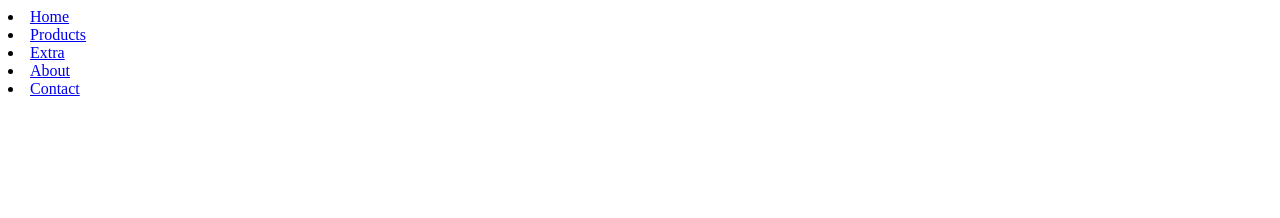
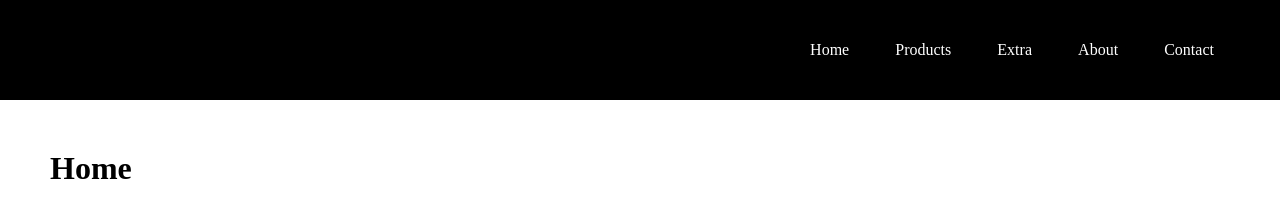
Before and after one commit to fralcala/N315-Homework-three, a website with bundled scripts: page index.html in a window 1280 px wide. Built offline with nearby package versions, Linux system fonts and the light colour scheme; a script that the page names is missing.

Commit message:
styled nav and edited app and model.js to inject views on page

```diff
--- a/app/app.js
+++ b/app/app.js
@@ -0,0 +1,19 @@
+import { changePage } from "../model/model.js";
+
+// This function is used to grab the hashtag and load the correct page
+function route() {
+  let hashtag = window.location.hash;
+  let pageID = hashtag.replace("#", "");
+  console.log("route ", pageID);
+  changePage(pageID);
+}
+
+// This function adds the url listener to the window
+function initSite() {
+  $(window).on("hashchange", route);
+  route();
+}
+
+$(document).ready(function () {
+  initSite();
+});
--- a/index.html
+++ b/index.html
@@ -8,16 +8,26 @@
     <link rel="stylesheet" href="css/styles.css" />
   </head>
   <body>
+    <nav>
+      <div class="logo-holder">
+        <a href=""><img src="" alt="" /></a>
+      </div>
       <div class="links">
+        <ul>
           <li><a href="#home">Home</a></li>
           <li><a href="#products">Products</a></li>
           <li><a href="#extra">Extra</a></li>
           <li><a href="#about">About</a></li>
           <li><a href="#contact">Contact</a></li>
+        </ul>
       </div>
+    </nav>
     <div id="app"></div>
 
     <script src="lib/jquery-3.7.1.min.js"></script>
+    <script src="
+https://cdn.jsdelivr.net/npm/sweetalert2@11.14.1/dist/sweetalert2.all.min.js
+"></script>
     <script type="module" src="model/model.js"></script>
     <script type="module" src="app/app.js"></script>
   </body>
--- a/model/model.js
+++ b/model/model.js
@@ -0,0 +1,28 @@
+export function changePage(pageName) {
+  console.log("pageName", pageName);
+  if (pageName == "") {
+    $.get("pages/home.html", (data) => {
+      $("#app").html(data);
+    }).fail((error) => {
+      console.log("error", error);
+      Swal.fire({
+        title: "Error, choose a diffrent page",
+        text: `${error.statusText}`,
+        icon: "error",
+        confirmButtonText: "Ok",
+      });
+    });
+  } else {
+    $.get(`pages/${pageName}.html`, (data) => {
+      $("#app").html(data);
+    }).fail((error) => {
+      console.log("error", error);
+      Swal.fire({
+        title: "Error, choose a diffrent page",
+        text: `${error.statusText}`,
+        icon: "error",
+        confirmButtonText: "Ok",
+      });
+    });
+  }
+}
--- a/pages/home.html
+++ b/pages/home.html
@@ -0,0 +1 @@
+<h1>Home</h1>
--- /dev/null
+++ b/scss/nav.scss
@@ -0,0 +1,30 @@
+nav {
+  height: 100px;
+  background-color: #000;
+  display: flex;
+  align-items: center;
+  justify-content: space-between;
+  padding: 0 20px;
+
+  .logo-holder {
+    height: 100%;
+    img {
+      height: 100%;
+    }
+  }
+
+  .links {
+    // background-color: aquamarine;
+    width: 40%;
+
+    ul {
+      display: flex;
+      justify-content: space-evenly;
+      list-style-type: none;
+      a {
+        text-decoration: none;
+        color: white;
+      }
+    }
+  }
+}
--- a/scss/structure.scss
+++ b/scss/structure.scss
@@ -0,0 +1,21 @@
+* {
+  margin: 0;
+  padding: 0;
+  box-sizing: border-box;
+}
+html,
+body {
+  height: 100%;
+}
+h1,
+h2,
+h3,
+h4,
+h5,
+h6,
+p {
+  margin-bottom: 16px;
+}
+#app {
+  padding: 50px;
+}
--- a/scss/styles.scss
+++ b/scss/styles.scss
@@ -0,0 +1,2 @@
+@import "structure.scss";
+@import "nav.scss";
```
Also changed, not shown: README.md, css/styles.css. Lines whose indentation alone changed are shown as unchanged.
